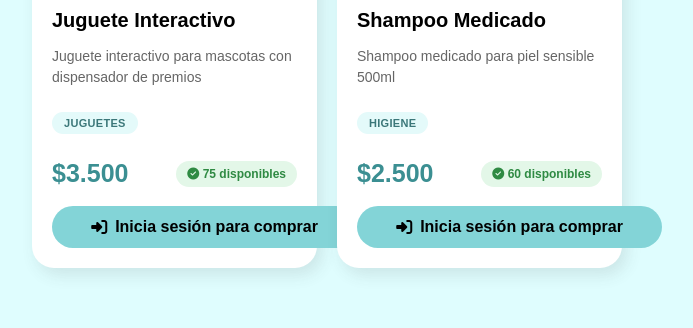
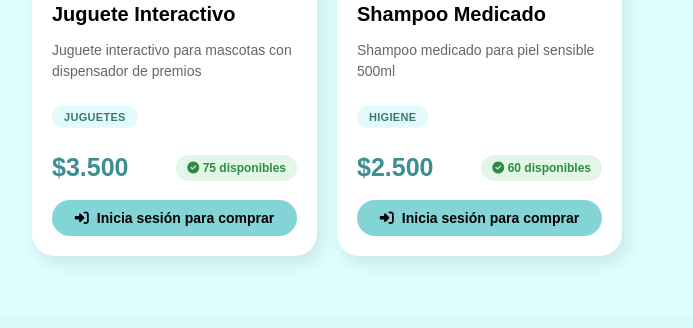
Before and after one commit to brisa-martinez52/proyecto-veterinaria-develop, a PHP site: page /productos.php in a window 1280 px wide. Shown: the part 1101-1429 px from the top of the page, without its empty margins (8-701 px from the left). After the commit the page ends 1360 px from the top, so only its background shows below. Run offline with PHP 8.4, Linux system fonts and the light colour scheme; data comes from the database, SQL or seed files in the repository.

Commit message:
Arreglo de los botones 'Inicia sesion para comprar'

```diff
--- a/productos.php
+++ b/productos.php
@@ -334,12 +334,19 @@ $categorias_result = mysqli_query($conn, $query_cat);
         .btn-carrito {
             width: 100%;
             margin-top: 18px;
+            box-sizing: border-box;
 
             display: flex;
             justify-content: center;
             align-items: center;
 
             gap: 8px;
+        }
+
+        .btn-login-compra {
+            box-sizing: border-box;
+            padding: 10px 12px;
+            font-size: 14px;
         }
 
 
@@ -682,7 +689,7 @@ $categorias_result = mysqli_query($conn, $query_cat);
                 <?php else: ?>
 
                     <a href="login.php"
-                       class="btn btn-primary btn-carrito">
+                       class="btn btn-primary btn-carrito btn-login-compra">
 
                         <i class="fa-solid fa-right-to-bracket"></i>
 
@@ -996,7 +1003,7 @@ $categorias_result = mysqli_query($conn, $query_cat);
                     <?php else: ?>
 
                         <a href="login.php"
-                           class="btn btn-success"
+                           class="btn btn-success btn-login-compra"
                            style="
                                display: block;
                                width: 100%;
```
